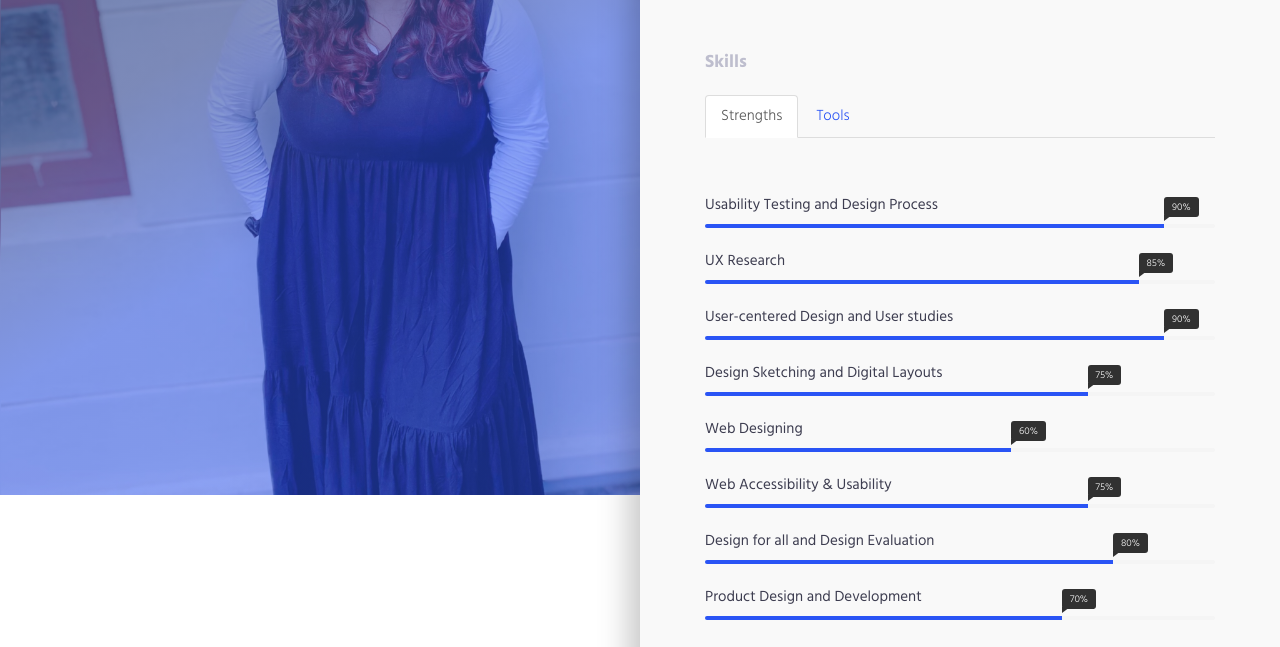
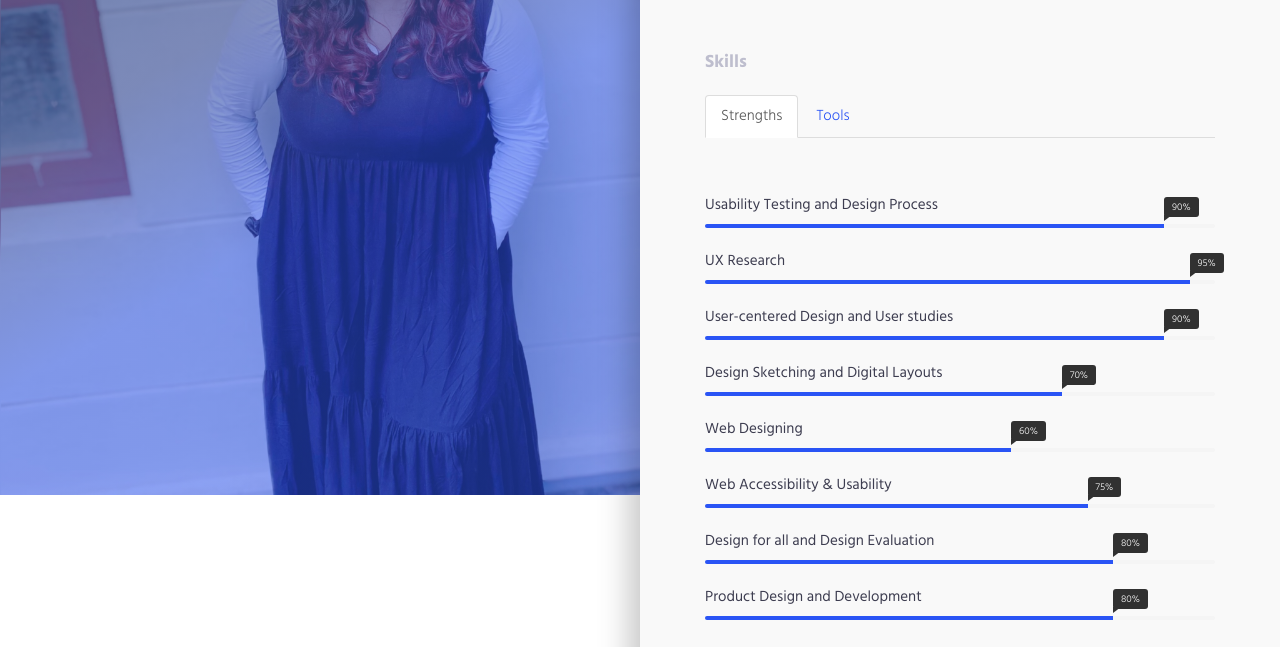
Before and after one commit to pournamikk/Resume, a plain HTML site: page index.html in a window 1280 px wide. Shown: the part 305-952 px from the top of the page. Drawn offline with Linux system fonts and the light colour scheme.

Commit message:
Update index.html

```diff
--- a/index.html
+++ b/index.html
@@ -123,9 +123,9 @@
                                                     <span class="progress-title">UX Research</span>
 
                                                     <div class="progress">
-                                                        <div class="progress-bar" role="progressbar" aria-valuenow="85"
-                                                        aria-valuemin="0" aria-valuemax="100" style="width: 85%;"><span class="progress-percent">
-                                                        85%</span>
+                                                        <div class="progress-bar" role="progressbar" aria-valuenow="95"
+                                                        aria-valuemin="0" aria-valuemax="100" style="width: 95%;"><span class="progress-percent">
+                                                        95%</span>
                                                     </div>
                                                 </div>
                                                 <!-- /.progress -->
@@ -147,9 +147,9 @@
                                             <span class="progress-title">Design Sketching and Digital Layouts</span>
 
                                             <div class="progress">
-                                                <div class="progress-bar" role="progressbar" aria-valuenow="75"
-                                                aria-valuemin="0" aria-valuemax="100" style="width: 75%;"><span class="progress-percent">
-                                                75%</span>
+                                                <div class="progress-bar" role="progressbar" aria-valuenow="70"
+                                                aria-valuemin="0" aria-valuemax="100" style="width: 70%;"><span class="progress-percent">
+                                                70%</span>
                                             </div>
                                         </div>
                                         <!-- .progress -->
@@ -195,9 +195,9 @@
                             <span class="progress-title">Product Design and Development</span>
 
                             <div class="progress">
-                                <div class="progress-bar" role="progressbar" aria-valuenow="70"
-                                aria-valuemin="0" aria-valuemax="100" style="width: 70%;"><span class="progress-percent">
-                                70%</span>
+                                <div class="progress-bar" role="progressbar" aria-valuenow="80"
+                                aria-valuemin="0" aria-valuemax="100" style="width: 80%;"><span class="progress-percent">
+                                80%</span>
                             </div>
                         </div>
                         <!-- .progress -->
@@ -213,9 +213,9 @@
                     <span class="progress-title">Sketch</span>
 
                     <div class="progress">
-                        <div class="progress-bar" role="progressbar" aria-valuenow="85"
-                        aria-valuemin="0" aria-valuemax="100" style="width: 85%"><span class="progress-percent">
-                        85%</span>
+                        <div class="progress-bar" role="progressbar" aria-valuenow="80"
+                        aria-valuemin="0" aria-valuemax="100" style="width: 80%"><span class="progress-percent">
+                        80%</span>
                     </div>
                 </div>
                 <!-- .progress -->
```
